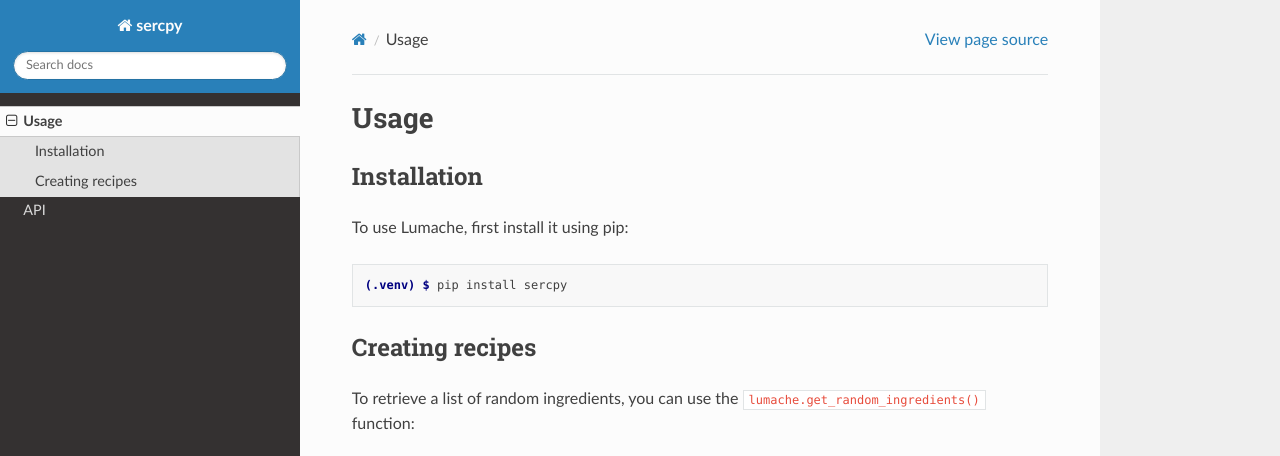
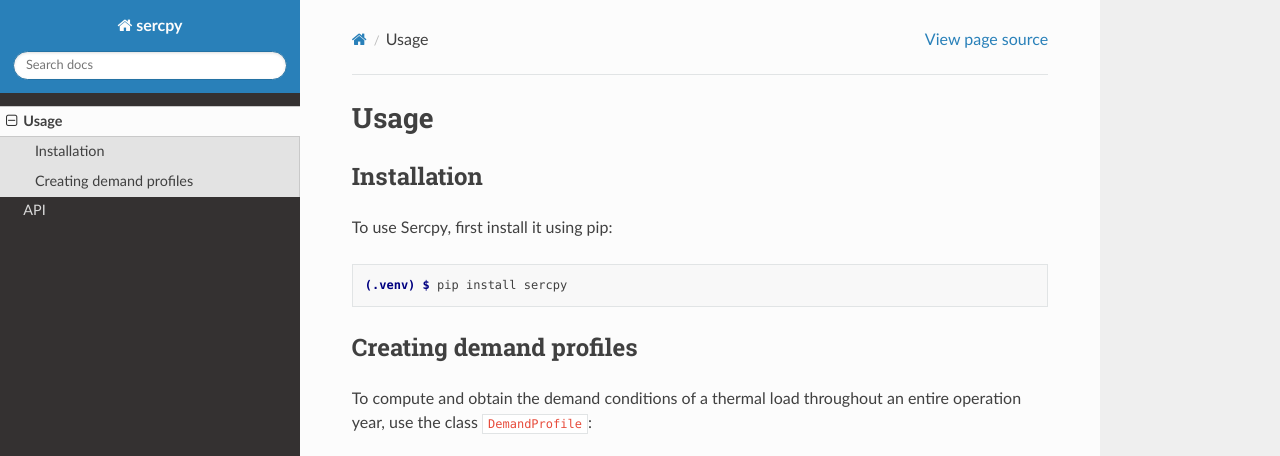
Before and after one commit to adrian-riebel/rtd-tutorial, a Sphinx documentation site: the page built from docs/source/usage.rst, in a window 1280 px wide, cut to the strip 0-456 px from the top of the page. Built offline with Sphinx 7.4.7 and the Read the Docs theme 3.1.0, drawn with Linux system fonts in a browser that asks for light colours.

Commit message:
Update usage.rst

```diff
--- a/docs/source/usage.rst
+++ b/docs/source/usage.rst
@@ -6,16 +6,15 @@ Usage
 Installation
 ------------
 
-To use Lumache, first install it using pip:
+To use Sercpy, first install it using pip:
 
 .. code-block:: console
 
    (.venv) $ pip install sercpy
 
-Creating recipes
+Creating demand profiles
 ----------------
 
-To retrieve a list of random ingredients,
-you can use the ``lumache.get_random_ingredients()`` function:
+To compute and obtain the demand conditions of a thermal load throughout an entire operation year, use the class ``DemandProfile``:
 
 .. autoclass:: sercpy.thermal.demand_profile.DemandProfile
```
